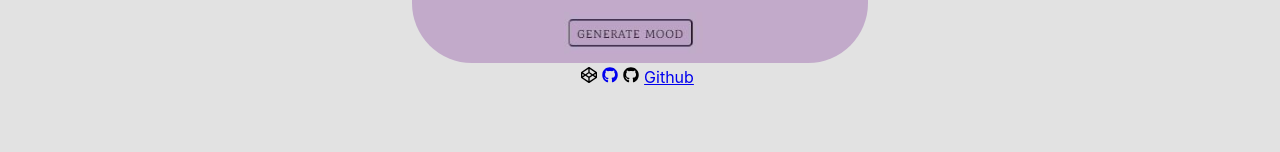
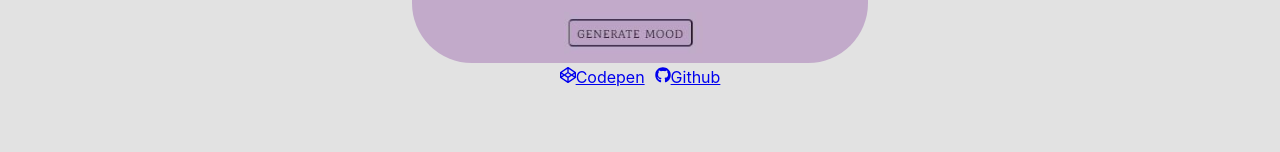
Before and after one commit to hannamlittlefield/AlexanderSucks, a React (Create React App) app: page /projects in a window 1280 px wide. Shown: the part 436-588 px from the top of the page. Built offline with nearby package versions, Linux system fonts and the light colour scheme; a web font is replaced by a local one.

Commit message:
adding icons and text into the BQ project link

```diff
--- a/src/Projects.js
+++ b/src/Projects.js
@@ -8,8 +8,8 @@ export default function Projects(){
         <div align="center" className="Projects">
         <img className="projImg" src={projectpic} alt="A screen capture of my scene generator project"/><br/>
 
-                <FaCodepen/><a href="https://codepen.io/hannamlittlefield/pen/MWJLPgx" target="_blank" rel="noreferrer"><FaGithub/></a>
-                <FaGithub/><a href="https://github.com/hannamlittlefield/BQSceneSelector/tree/master/BQSceneGen/bq-app/src" target="_blank" rel="noreferrer">Github</a>
+                <a href="https://codepen.io/hannamlittlefield/pen/MWJLPgx" target="_blank" rel="noreferrer"><FaCodepen/>Codepen</a>
+                <a href="https://github.com/hannamlittlefield/BQSceneSelector/tree/master/BQSceneGen/bq-app/src" target="_blank" rel="noreferrer"><FaGithub/>Github</a>
         </div>
     )
 }
```
